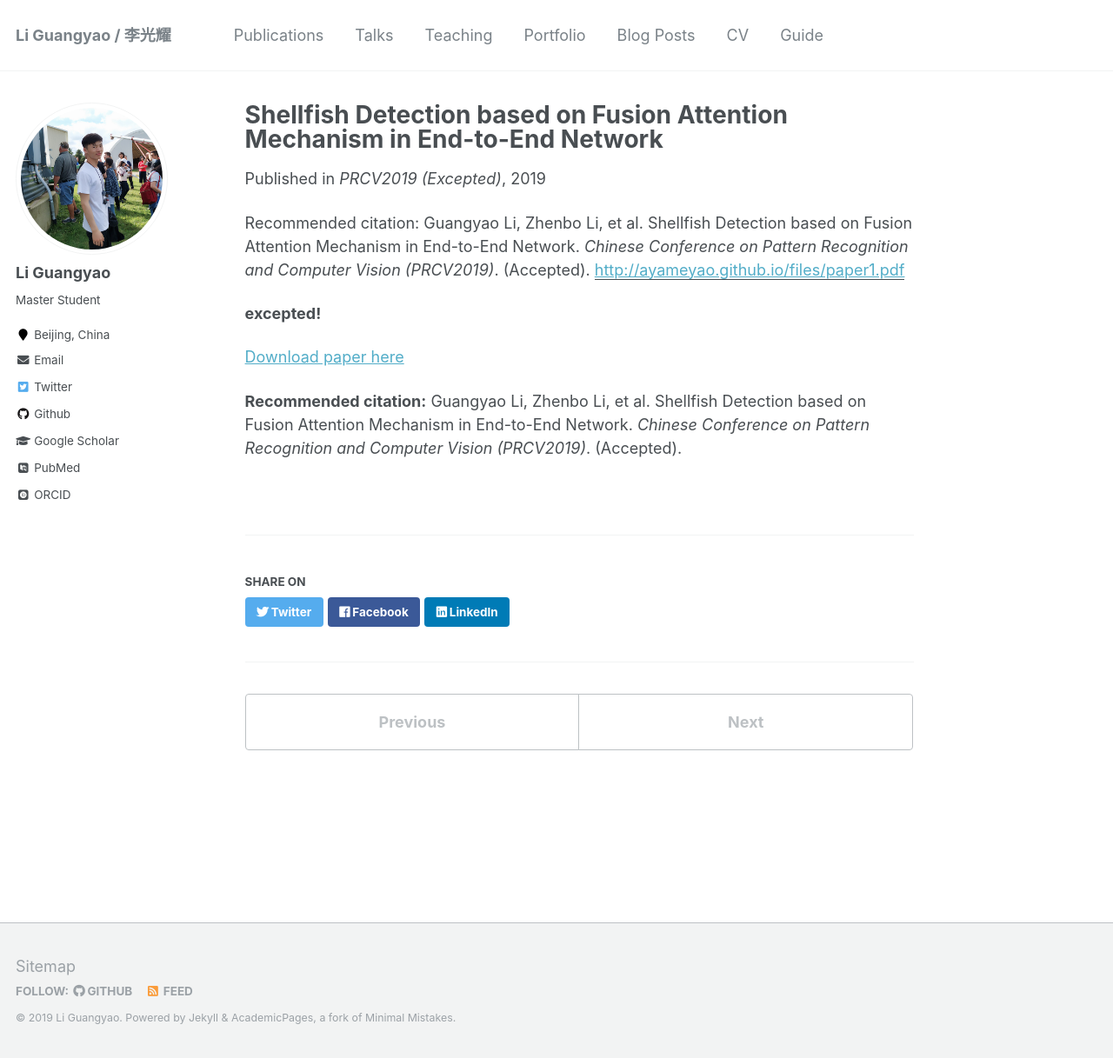
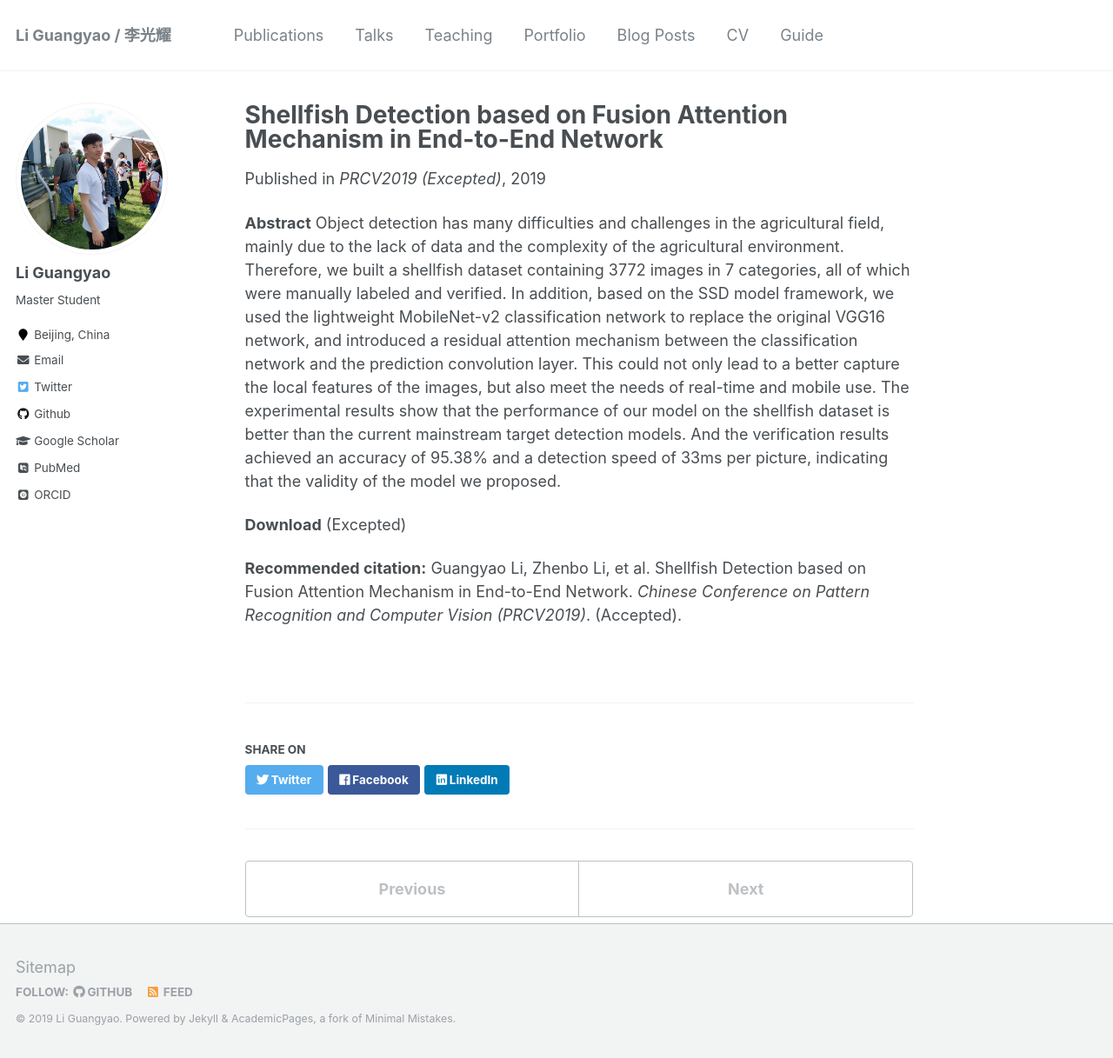
Before and after one commit to ayameyao/ayameyao.github.io_old-version, a Jekyll site: the page built from _publications/2019-PRCV.md, in a window 1280 px wide and 1217 px high. Shown: the whole window at 87% size. Built offline with Jekyll 4.4.1, drawn with Linux system fonts in a browser that asks for light colours; some web fonts are replaced.

Commit message:
Update 2019-PRCV.md

```diff
--- a/_publications/2019-PRCV.md
+++ b/_publications/2019-PRCV.md
@@ -5,12 +5,13 @@ permalink: /publication/2019-PRCV
 excerpt: 'This paper is about the number 1. The number 2 is left for future work.'
 date: 2019-10-01
 venue: 'PRCV2019 (Excepted)'
-paperurl: 'http://ayameyao.github.io/files/paper1.pdf'
-citation: 'Guangyao Li, Zhenbo Li, et al. Shellfish Detection based on Fusion Attention Mechanism in End-to-End Network. <i>Chinese Conference on Pattern Recognition and Computer Vision (PRCV2019)</i>. (Accepted).'
+paperurl: ''
+[//]: # (citation: 'Guangyao Li, Zhenbo Li, et al. Shellfish Detection based on Fusion Attention Mechanism in End-to-End Network. <i>Chinese Conference on Pattern Recognition and Computer Vision (PRCV2019)</i>. (Accepted).)'
 ---
 
-**excepted!**
+**Abstract**
+Object detection has many difficulties and challenges in the agricultural field, mainly due to the lack of data and the complexity of the agricultural environment. Therefore, we built a shellfish dataset containing 3772 images in 7 categories, all of which were manually labeled and verified. In addition, based on the SSD model framework, we used the lightweight MobileNet-v2 classification network to replace the original VGG16 network, and introduced a residual attention mechanism between the classification network and the prediction convolution layer. This could not only lead to a better capture the local features of the images, but also meet the needs of real-time and mobile use. The experimental results show that the performance of our model on the shellfish dataset is better than the current mainstream target detection models. And the verification results achieved an accuracy of 95.38% and a detection speed of 33ms per picture, indicating that the validity of the model we proposed.
 
-[Download paper here](http://academicpages.github.io/files/paper1.pdf)
+**Download** (Excepted)
 
 **Recommended citation:** Guangyao Li, Zhenbo Li, et al. Shellfish Detection based on Fusion Attention Mechanism in End-to-End Network. <i>Chinese Conference on Pattern Recognition and Computer Vision (PRCV2019)</i>. (Accepted).
```
